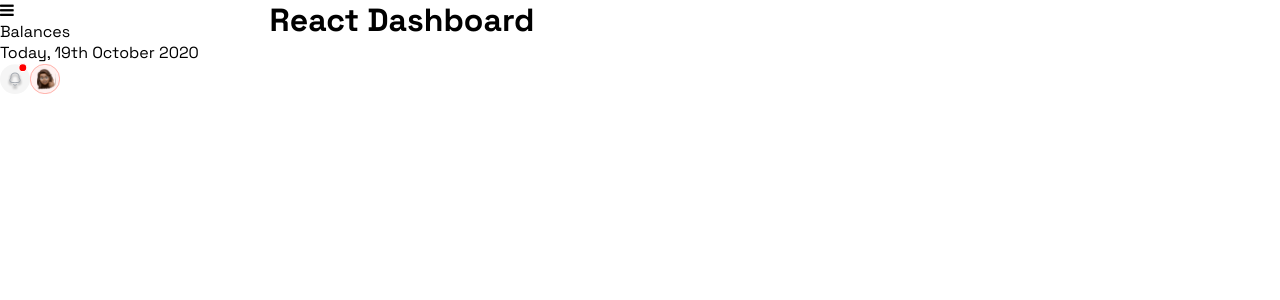
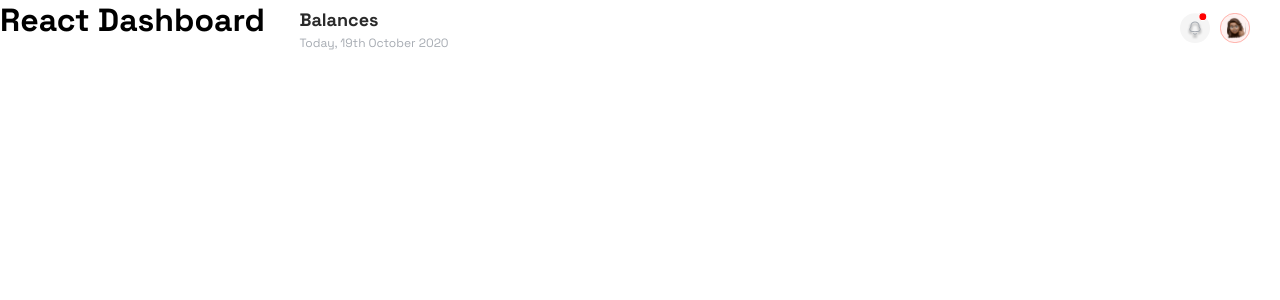
Before and after one commit to siccoo/klasha-dashboard, a React (Create React App) app: page / in a window 1280 px wide. Shown: the top 300 px of the page. Built offline with nearby package versions, Linux system fonts and the light colour scheme.

Commit message:
updates on Navbar.js

```diff
--- a/public/index.html
+++ b/public/index.html
@@ -5,6 +5,8 @@
     <link rel="icon" href="%PUBLIC_URL%/favicon.ico" />
     <link rel="stylesheet" href="https://cdnjs.cloudflare.com/ajax/libs/font-awesome/4.7.0/css/font-awesome.min.css" integrity="sha512-SfTiTlX6kk+qitfevl/7LibUOeJWlt9rbyDn92a1DqWOw9vWG2MFoays0sgObmWazO5BQPiFucnnEAjpAB+/Sw==" crossorigin="anonymous" referrerpolicy="no-referrer" />
     <meta name="viewport" content="width=device-width, initial-scale=1" />
+    <link rel="preconnect" href="https://fonts.gstatic.com">
+    <link href="https://fonts.googleapis.com/css2?family=Space+Grotesk:wght@400;600;700&display=swap" rel="stylesheet">
     <meta
       name="description"
       content="Web site created using create-react-app"
--- a/src/components/navbar/Navbar.css
+++ b/src/components/navbar/Navbar.css
@@ -0,0 +1,62 @@
+@import url('https://fonts.googleapis.com/css2?family=Space+Grotesk:wght@400;600;700&display=swap');
+
+.navbar {
+    background: #ffffff;
+    grid-area: nav;
+    height: 60px;
+    display: flex;
+    align-items: center;
+    justify-content: space-between;
+    padding: 0 30px 0 30px;
+    border-bottom: 1px solid #fff;
+}
+
+.nav__icon {
+    display: none;
+}
+
+.nav__icon > i {
+    font-size: 25px;
+    color: #000;
+}
+
+.navbar__left > p {
+    font-family: "Space Grotesk", sans-serif;
+    font-style: normal;
+    font-weight: 700;
+    font-size: 18px;
+    line-height: 22px;
+    color: #2A2A2A;
+}
+
+.navbar__left > span {
+    font-family: "Space Grotesk";
+    font-style: normal;
+    font-weight: normal;
+    font-size: 12px;
+    line-height: 14px;
+    color: #A6ABB2;
+}
+
+.navbar__right {
+    display: flex;
+    justify-content: center;
+    align-items: center;
+}
+
+.navbar__right > a {
+    margin-left: 10px;
+    text-decoration: none
+}
+
+@media only screen and (max-width: 978px) {
+    .nav__icon {
+        display: inline;
+    }
+}
+
+@media only screen and (max-width: 480px) {
+    .navbar__left {
+        display: none;
+    }
+}
--- a/src/components/navbar/Navbar.js
+++ b/src/components/navbar/Navbar.js
@@ -1,6 +1,8 @@
 import React from 'react';
 import Avatar from "../../images/user.svg";
 import Notification from "../../images/notification.svg";
+
+import "./Navbar.css";
 
 const Navbar = ({ sidebarOpen, openSidebar }) => {
     return (
```
